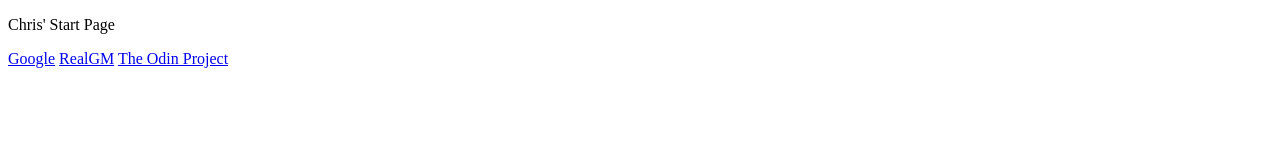
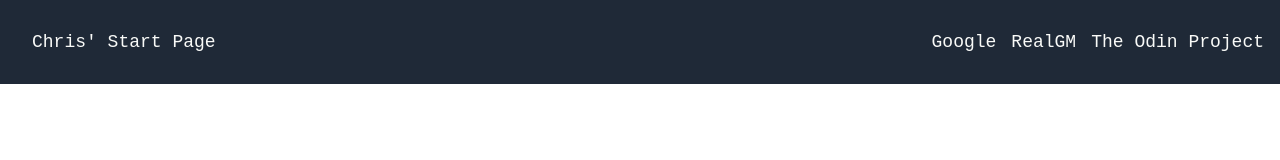
Before and after one commit to Kirmalo/landingpage, a plain HTML site: page index.html in a window 1280 px wide. Drawn offline with Linux system fonts and the light colour scheme.

Commit message:
Add and style header

```diff
--- a/index.html
+++ b/index.html
@@ -5,17 +5,19 @@
     <meta http-equiv="X-UA-Compatible" content="IE=edge">
     <meta name="viewport" content="width=device-width, initial-scale=1.0">
     <title>Landing Page</title>
-    <a href="style.css" rel="stylesheet"></a>
+    <link rel="stylesheet" href="style.css"></a>
 </head>
 <body>
-    <header>
-        <p>Chris' Start Page</p>
+    <div class="header">
+        <div class="logo">Chris' Start Page</div>
         <div class="header-links">
-            <a href="https://www.google.com">Google</a>
-            <a href="https://www.realgm.com">RealGM</a>
-            <a href="https://www.theodinproject.com">The Odin Project</a>
+            <ul>
+                <li><a href="https://www.google.com">Google</a></li>
+                <li><a href="https://www.realgm.com">RealGM</a></li>
+                <li><a href="https://www.theodinproject.com">The Odin Project</a></li>
+            </ul>
         </div>
-    </header>
+    </div>
 
 </body>
 </html>
--- a/style.css
+++ b/style.css
@@ -0,0 +1,41 @@
+body  {
+   font-family: 'Courier New', Courier, monospace;
+   height: 100vh;
+   margin: 0;
+   overflow:hidden;
+   display: flex;
+   flex-direction: column;
+}
+
+.header {
+    background-color: #1F2937;
+    padding: 16px;
+    display:flex;
+    justify-content: space-between;
+}
+
+.logo   {
+    font-size: 18px;
+    color: #f9faf8;
+    padding: 16px;
+}
+
+a  {
+    font-size:18px;
+    color:#f9faf8;
+    text-decoration: none;
+}
+
+ul  {
+    list-style: none;
+    margin: 0;
+    padding:0;
+    gap: 15px;
+    display:flex;
+}
+
+.header-links {
+    display:flex;
+    justify-content: flex-end;
+    align-items: center;
+}
```
